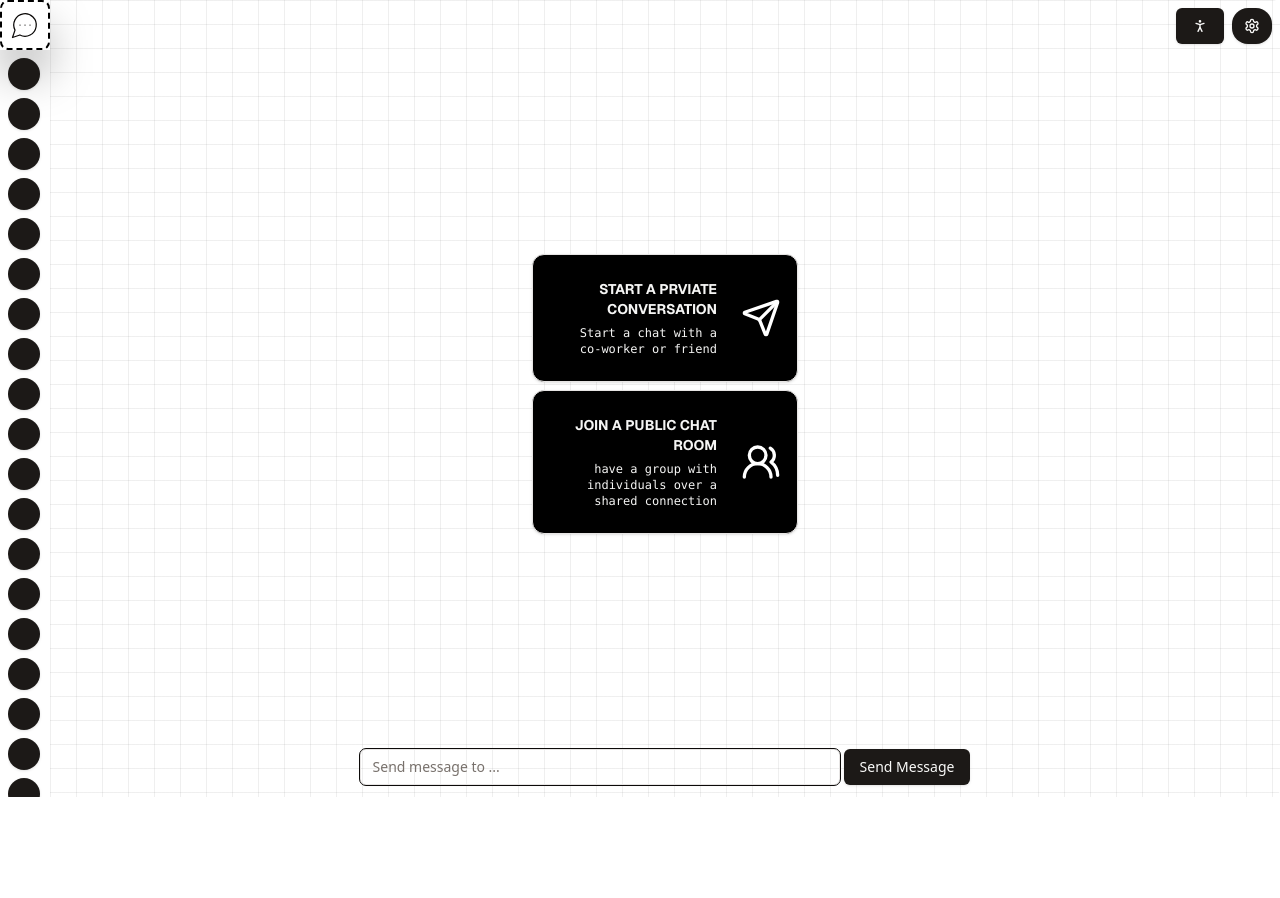
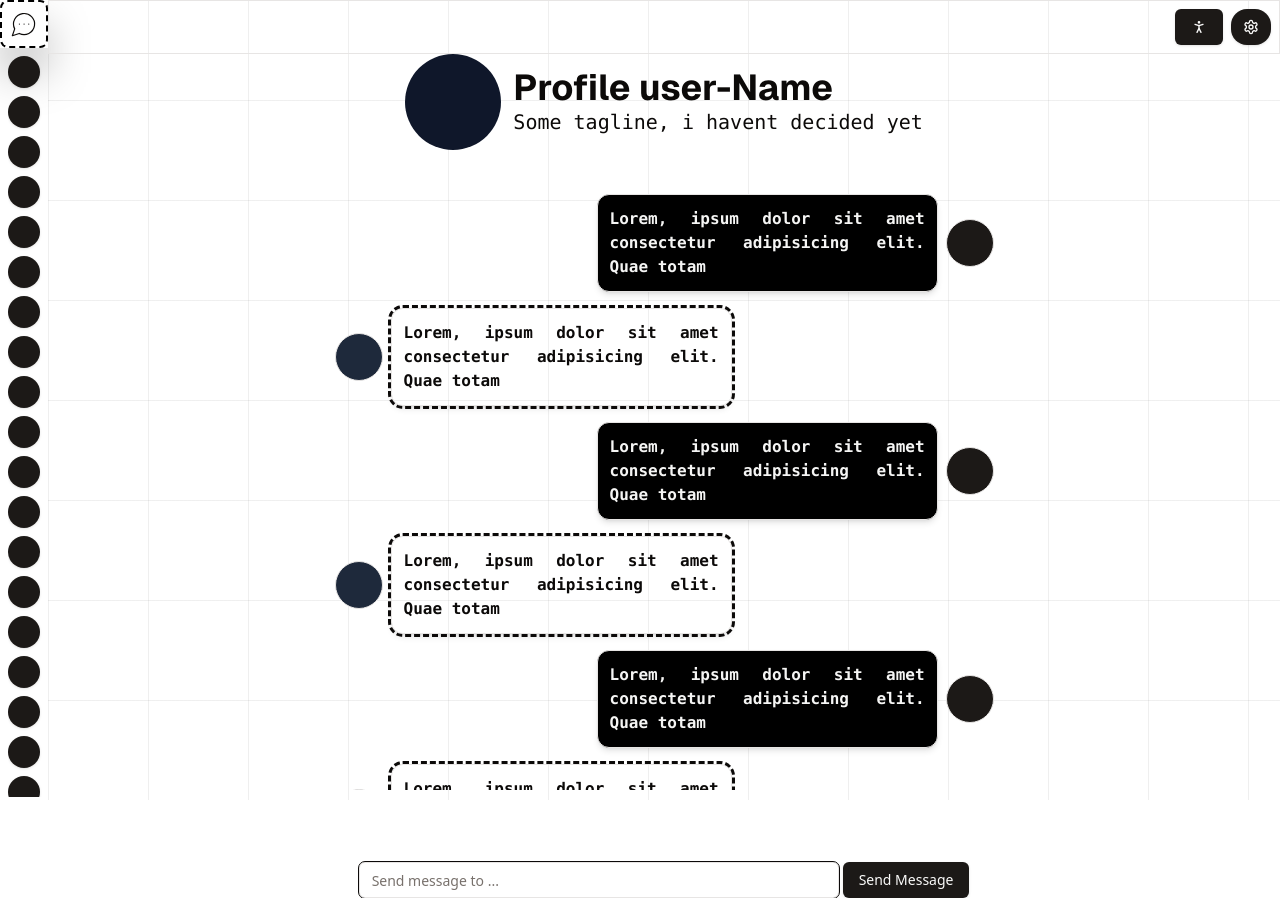
Before and after one commit to GITnvincAdonis/ChatApp, a React (Vite) app: page /#/conversations in a window 1280 px wide. Before the commit the page ends 800 px from the top, so only its background shows below. Built offline with nearby package versions, Linux system fonts and the light colour scheme.

Commit message:
conversation page infrastructure

```diff
--- a/package.json
+++ b/package.json
@@ -28,6 +28,7 @@
     "react": "^18.3.1",
     "react-dom": "^18.3.1",
     "react-resizable-panels": "^2.1.7",
+    "react-router-dom": "^7.0.1",
     "tailwind-merge": "^2.5.4",
     "tailwindcss-animate": "^1.0.7"
   },
--- a/src/App.tsx
+++ b/src/App.tsx
@@ -1,10 +1,15 @@
+import { Route, Routes } from "react-router-dom";
 import "./App.css";
 import ChatPage from "./MyComponents/ChatPage";
+import ConversationPage from "./MyComponents/ConversationPage";
 
 function App() {
   return (
     <>
-      <ChatPage />
+      <Routes>
+        <Route path={"/"} element={<ChatPage />} />
+        <Route path={"/conversations"} element={<ConversationPage />} />
+      </Routes>
     </>
   );
 }
--- a/src/MyComponents/Chatters.tsx
+++ b/src/MyComponents/Chatters.tsx
@@ -1,6 +1,7 @@
 import { Button } from "@/components/ui/button";
 import { ScrollArea } from "@/components/ui/scroll-area";
 import { MessageCircleMoreIcon } from "lucide-react";
+import { Link } from "react-router-dom";
 
 export default function Chatters() {
   return (
@@ -38,6 +39,8 @@ export default function Chatters() {
 
 function Profimage() {
   return (
-    <Button className="aspect-square rounded-full h-[2rem] w-[2rem]"></Button>
+    <Link to="/conversations">
+      <Button className="aspect-square rounded-full h-[2rem] w-[2rem]"></Button>
+    </Link>
   );
 }
--- /dev/null
+++ b/src/MyComponents/ConversationPage.tsx
@@ -0,0 +1,52 @@
+import { ScrollArea } from "../components/ui/scroll-area";
+import Chatters from "./Chatters";
+import { IntegratedPopover } from "./integratedComponents/IntegratedPopover";
+import { AntagBubble, ProtagBubble } from "./TextBubbles";
+import TextInput from "./Textinput";
+
+export default function ConversationPage() {
+  return (
+    <>
+      <div className=" h-screen flex">
+        <Chatters></Chatters>
+        <div className=" w-full h-full flex flex-col justify-between  bg-[linear-gradient(to_right,#80808020_1px,transparent_1px),linear-gradient(to_bottom,#80808020_1px,transparent_1px)] bg-[size:100px_100px] z-0">
+          <div>
+            <div className="font-semibold flex  w-full border items-start justify-end">
+              <IntegratedPopover></IntegratedPopover>
+            </div>
+            <div className=" flex items-center justify-center space-x-3">
+              <div className=" h-[6rem] aspect-square rounded-full bg-slate-900"></div>
+              <div>
+                <h1 className="text-4xl font-bold font-Geist">
+                  Profile user-Name
+                </h1>
+                <h1 className="text-xl font-mono">
+                  Some tagline, i havent decided yet
+                </h1>
+              </div>
+            </div>
+          </div>
+          <div className=" h-auto flex justify-center">
+            <ScrollArea className="w-[60%] p-8 flex h-[42rem]  flex-col  space-y-1">
+              {Array.from({ length: 10 }).map(() => {
+                return (
+                  <>
+                    <div className="w-full flex justify-end">
+                      <ProtagBubble></ProtagBubble>
+                    </div>
+                    <div className="w-full flex justify-start">
+                      <AntagBubble></AntagBubble>
+                    </div>
+                  </>
+                );
+              })}
+            </ScrollArea>
+          </div>
+          <div className="m-10">
+            <TextInput></TextInput>
+          </div>
+        </div>
+      </div>
+    </>
+  );
+}
--- /dev/null
+++ b/src/MyComponents/TextBubbles.tsx
@@ -0,0 +1,24 @@
+export function ProtagBubble() {
+  return (
+    <>
+      <div className="flex items-center space-x-2 m-1 min-w-[30%] max-w-[60%] h-full p-1">
+        <h1 className="w-full bg-black text-secondary shadow-md border text-justify font-mono font-semibold rounded-xl p-3">
+          Lorem, ipsum dolor sit amet consectetur adipisicing elit. Quae totam
+        </h1>
+        <div className="bg-primary  border rounded-full aspect-square h-[3rem]"></div>
+      </div>
+    </>
+  );
+}
+export function AntagBubble() {
+  return (
+    <>
+      <div className="flex items-center space-x-2 m-1 min-w-[30%] max-w-[60%] h-full p-1">
+        <div className="  border bg-slate-800 rounded-full aspect-square h-[3rem]"></div>
+        <h1 className="w-full  border text-justify shadow-md outline-dashed rounded-xl font-mono font-semibold p-3">
+          Lorem, ipsum dolor sit amet consectetur adipisicing elit. Quae totam
+        </h1>
+      </div>
+    </>
+  );
+}
--- a/src/MyComponents/introToChat.tsx
+++ b/src/MyComponents/introToChat.tsx
@@ -1,5 +1,4 @@
 import { SendIcon, UsersRound } from "lucide-react";
-import TextInput from "./Textinput";
 import { IntegratedModal } from "@/MyComponents/integratedComponents/IntegratedModal";
 import { motion } from "framer-motion";
 import { Card, CardContent, CardHeader } from "@/components/ui/card";
@@ -48,9 +47,6 @@ export default function IntroToChat() {
                 ></IntegratedModal>
               );
             })}
-          </div>
-          <div className="align-self-end w-full p-3">
-            <TextInput></TextInput>
           </div>
         </div>
       </div>
--- a/src/main.tsx
+++ b/src/main.tsx
@@ -1,9 +1,12 @@
 import { StrictMode } from "react";
 import { createRoot } from "react-dom/client";
 import App from "./App.tsx";
+import { HashRouter } from "react-router-dom";
 
 createRoot(document.getElementById("root")!).render(
-  <StrictMode>
-    <App />
-  </StrictMode>
+  <HashRouter>
+    <StrictMode>
+      <App />
+    </StrictMode>
+  </HashRouter>
 );
```
Also changed, not shown: 1 other file (tests, documents, lock files or other folders).
